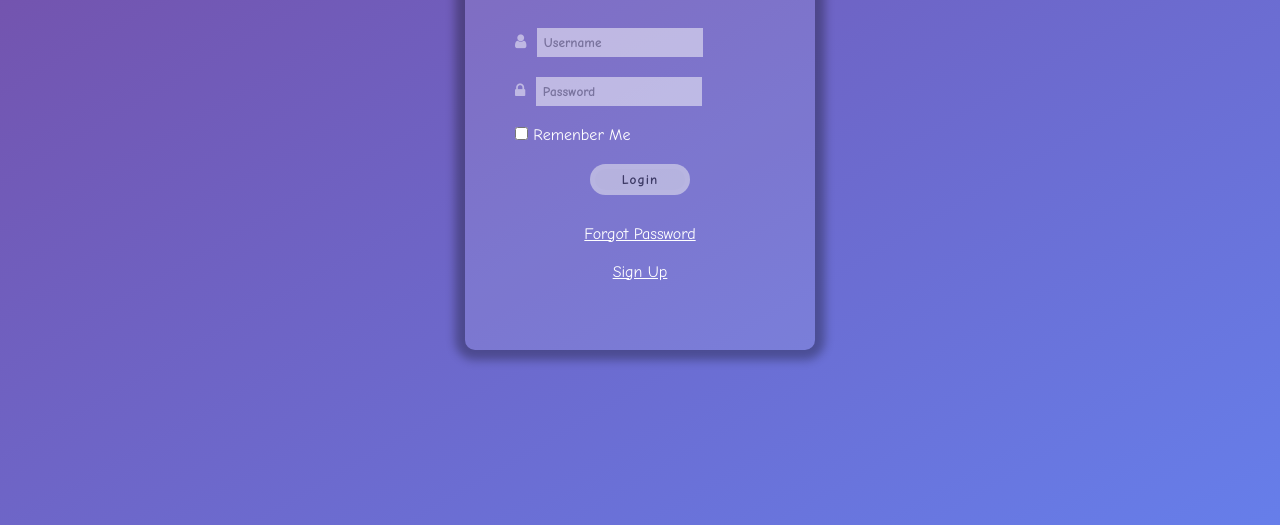
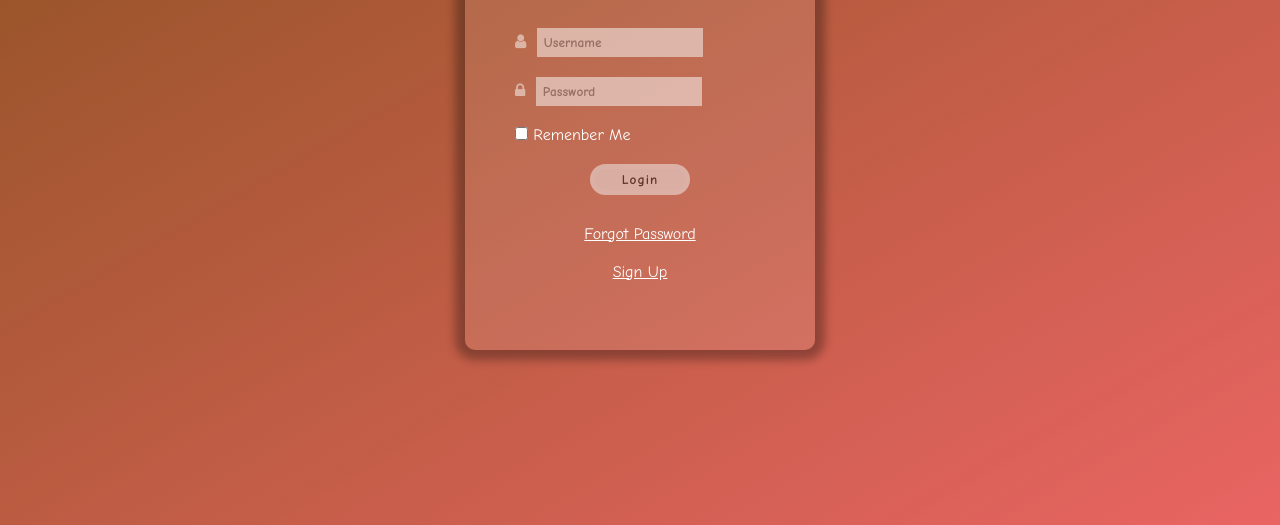
Before and after one commit to mandargmail/MyWebsite, a plain HTML site: page login/index_login.html in a window 1280 px wide. Shown: the part 275-800 px from the top of the page. Drawn offline with Linux system fonts and the light colour scheme.

Commit message:
Added color change for login page

```diff
--- a/login/style_login.css
+++ b/login/style_login.css
@@ -11,7 +11,8 @@ section {
     align-items: center;
     min-height: 100vh;
     background: linear-gradient(-30deg, #667eea 0%, #764ba2 100%);
-    /*filter: hue-rotate(120deg);*/
+    filter: hue-rotate(120deg);
+    animation: animate 15s linear infinite;
 }
 
 .box {
@@ -74,7 +75,7 @@ section {
     color: white;
     position: relative;
     display: inline-block;
-    padding-bottom: 20px;
+    margin-bottom: 20px;
 }
 
 .box .form .loginbox {
```
